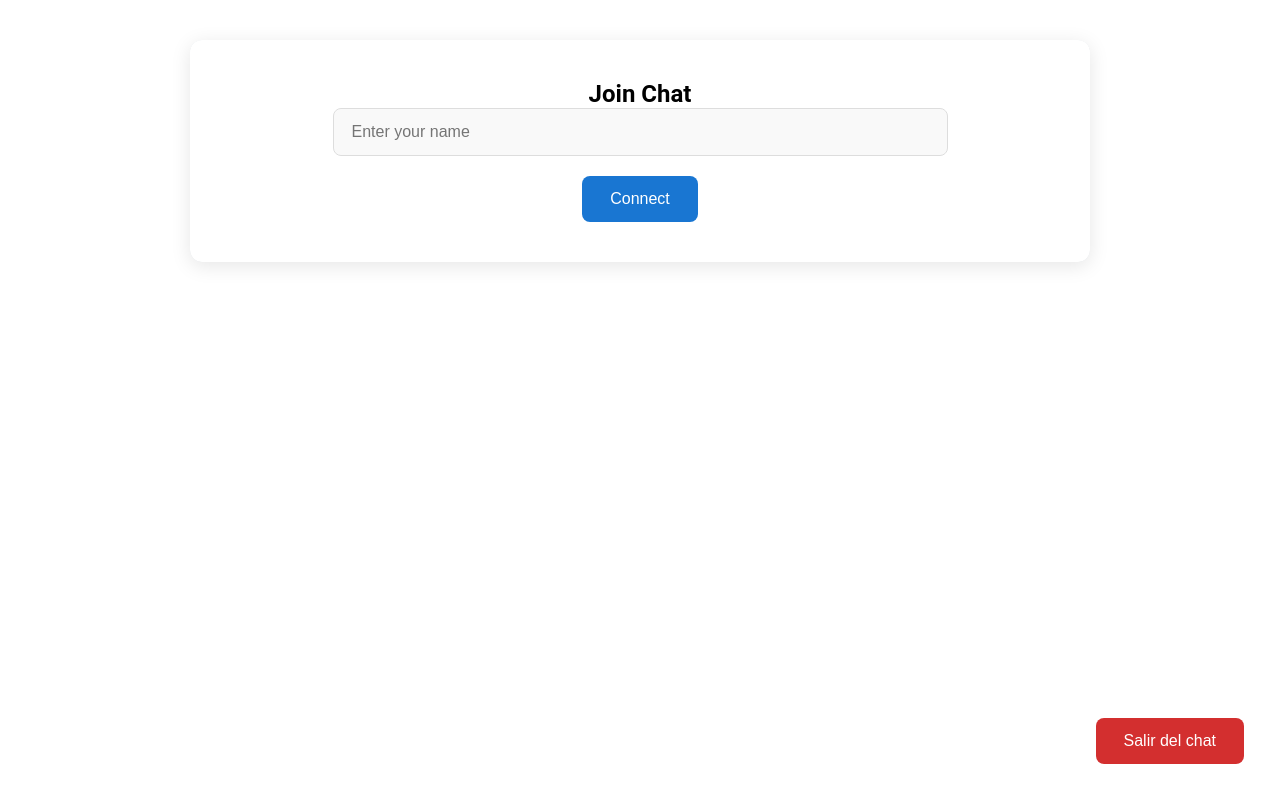
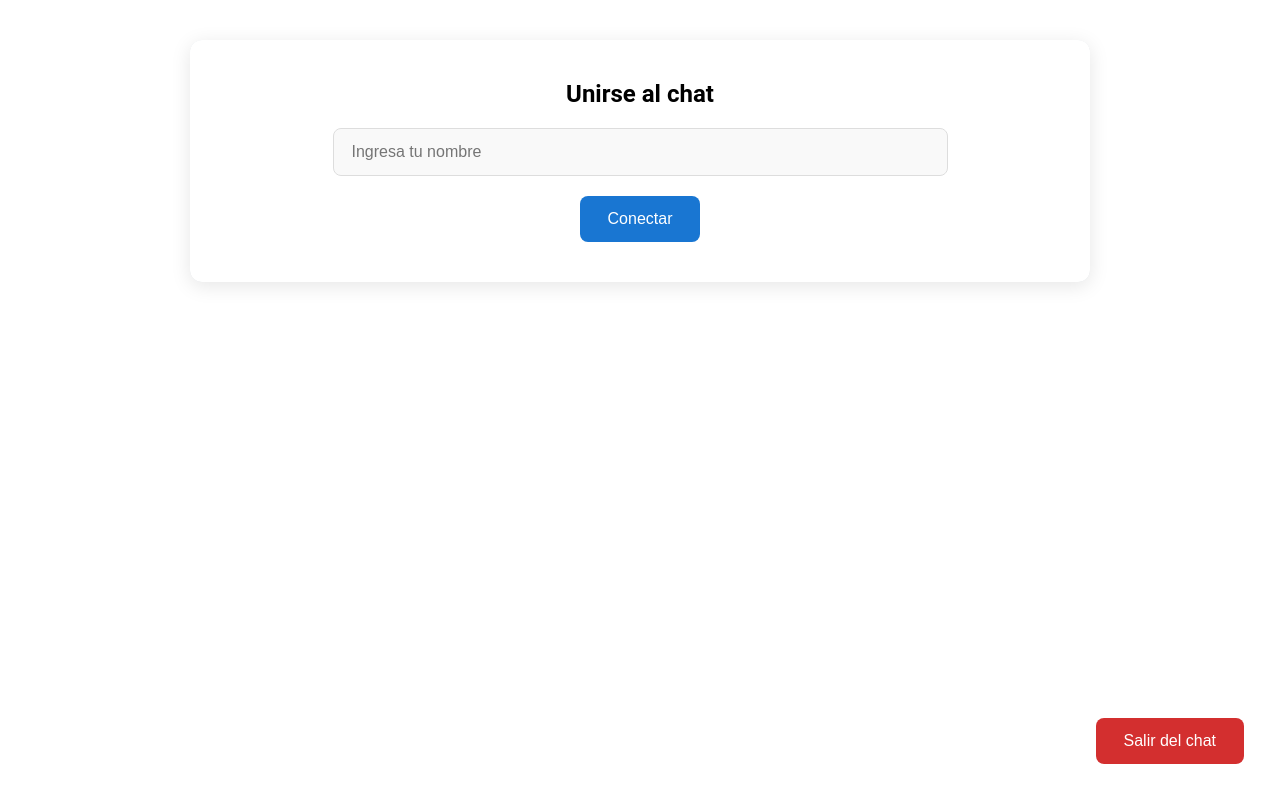
Before and after one commit to Soft-Craft-Bol/chat-tiempo-real, a React (Vite) app in the folder webSockets-client/: page / in a window 1280 px wide. Built offline with nearby package versions, Linux system fonts and the light colour scheme.

Commit message:
fix: Arreglo bug estetico

```diff
--- a/webSockets-client/src/component/ChatRoom.css
+++ b/webSockets-client/src/component/ChatRoom.css
@@ -7,6 +7,9 @@
     box-sizing: border-box;
 }
 
+h2{
+    padding-bottom: 20px;
+}
 /* Contenedor principal */
 .container {
     max-width: 900px;
--- a/webSockets-client/src/component/ChatRoom.jsx
+++ b/webSockets-client/src/component/ChatRoom.jsx
@@ -269,17 +269,17 @@ export default function ChatRoom() {
 
             ) : (
                 <div className="register">
-                    <h2>Join Chat</h2>
+                    <h2>Unirse al chat</h2>
                     <input
                         id="user-name"
                         name="username"
-                        placeholder="Enter your name"
+                        placeholder="Ingresa tu nombre"
                         value={userData.username}
                         onChange={handleValue}
                         onKeyPress={(e) => e.key === 'Enter' && registerUser()}
                     />
                     <button type="button" onClick={registerUser}>
-                        Connect
+                        Conectar
                     </button>
                 </div>
             )}
```
